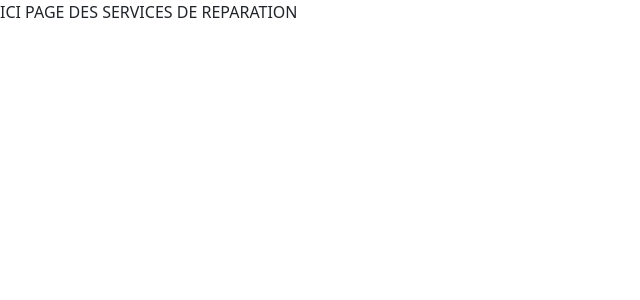
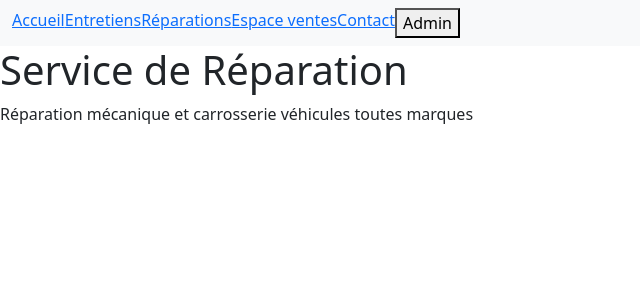
Before and after one commit to JulienWangon/VParrot, a React (Create React App) app in the folder vparrot-front/: page /reparations in a window 1280 px wide. Shown: the top 300 px of the page, without its empty margins (0-640 px from the left). Built offline with nearby package versions, Linux system fonts and the light colour scheme; no server answers.

Commit message:
ADD: RepairServices component : adding header

```diff
--- a/vparrot-front/src/pages/public/RepairServices.js
+++ b/vparrot-front/src/pages/public/RepairServices.js
@@ -1,9 +1,11 @@
 import React from 'react';
+
+import Header from '../../components/common/Header/Header';
 
 const RepairServices = () => {
   return (
     <div>
-      ICI PAGE DES SERVICES DE REPARATION
+      <Header title="Service de Réparation" slogan="Réparation mécanique et carrosserie véhicules toutes marques"/>
     </div>
   );
 };
```
